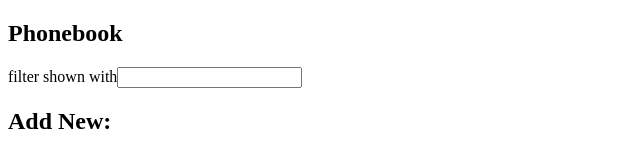
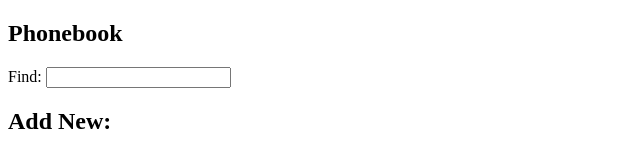
Before and after one commit to DuncanBryson/full-stack-open, a React (Vite) app in the folder part2/phonebook/: page / in a window 1280 px wide. Shown: the top 153 px of the page, without its empty margins (0-640 px from the left). Built offline with nearby package versions, Linux system fonts and the light colour scheme; data requests are answered from the project's data file.

Commit message:
Broke out components to separate files

```diff
--- a/part2/phonebook/src/App.jsx
+++ b/part2/phonebook/src/App.jsx
@@ -1,39 +1,8 @@
 import { useEffect, useState } from 'react'
 import phonebook from './services/phonebook'
-
-const Filter = ({handleFilter, filter}) =>(
-  <div>
-  <label htmlFor="filter">filter shown with</label>
-  <input value={filter} onChange={handleFilter} id='filter' />
-</div>
-)
-
-const Form = ({addName, newName, handleName, newNumber, handleNumber}) => (
-  <form onSubmit={addName}>
-        <div>
-          <label htmlFor="name">Name</label>
-          <input value={newName} onChange={handleName} id='name'/>
-        </div>
-        <div>
-          <label htmlFor="number">Number</label>
-          <input value={newNumber} onChange={handleNumber} id='number' />
-        </div>
-        <div>
-          <button type="submit">add</button>
-        </div>
-      </form>
-)
-
-const Persons = ({persons, filter, handleRemove}) => (
-  persons.map((person)=>{
-    if(person.name.toLowerCase().includes(filter.toLowerCase()))
-    return (
-      <p key={person.name}>{person.name} {person.number}
-      <button value={person.id} onClick={handleRemove}>Delete</button>
-      </p>
-    )
-  })
-)
+import Filter from './components/Filter'
+import Form from './components/Form'
+import Persons from './components/Persons'
 
 const App = () => {
   const [persons, setPersons] = useState([])
--- /dev/null
+++ b/part2/phonebook/src/components/Filter.jsx
@@ -0,0 +1,10 @@
+import React from "react"
+
+const Filter = ({handleFilter, filter}) =>(
+  <div>
+  <label htmlFor="filter">Find: </label>
+  <input value={filter} onChange={handleFilter} id='filter' />
+</div>
+)
+
+export default Filter
--- /dev/null
+++ b/part2/phonebook/src/components/Form.jsx
@@ -0,0 +1,18 @@
+import React from "react"
+
+const Form = ({addName, newName, handleName, newNumber, handleNumber}) => (
+  <form onSubmit={addName}>
+        <div>
+          <label htmlFor="name">Name</label>
+          <input value={newName} onChange={handleName} id='name'/>
+        </div>
+        <div>
+          <label htmlFor="number">Number</label>
+          <input value={newNumber} onChange={handleNumber} id='number' />
+        </div>
+        <div>
+          <button type="submit">add</button>
+        </div>
+      </form>
+)
+export default Form
--- /dev/null
+++ b/part2/phonebook/src/components/Persons.jsx
@@ -0,0 +1,14 @@
+import React from "react"
+
+const Persons = ({persons, filter, handleRemove}) => (
+  persons.map((person)=>{
+    if(person.name.toLowerCase().includes(filter.toLowerCase()))
+    return (
+      <p key={person.name}>{person.name} {person.number}
+      <button value={person.id} onClick={handleRemove}>Delete</button>
+      </p>
+    )
+  })
+)
+
+export default Persons
```
